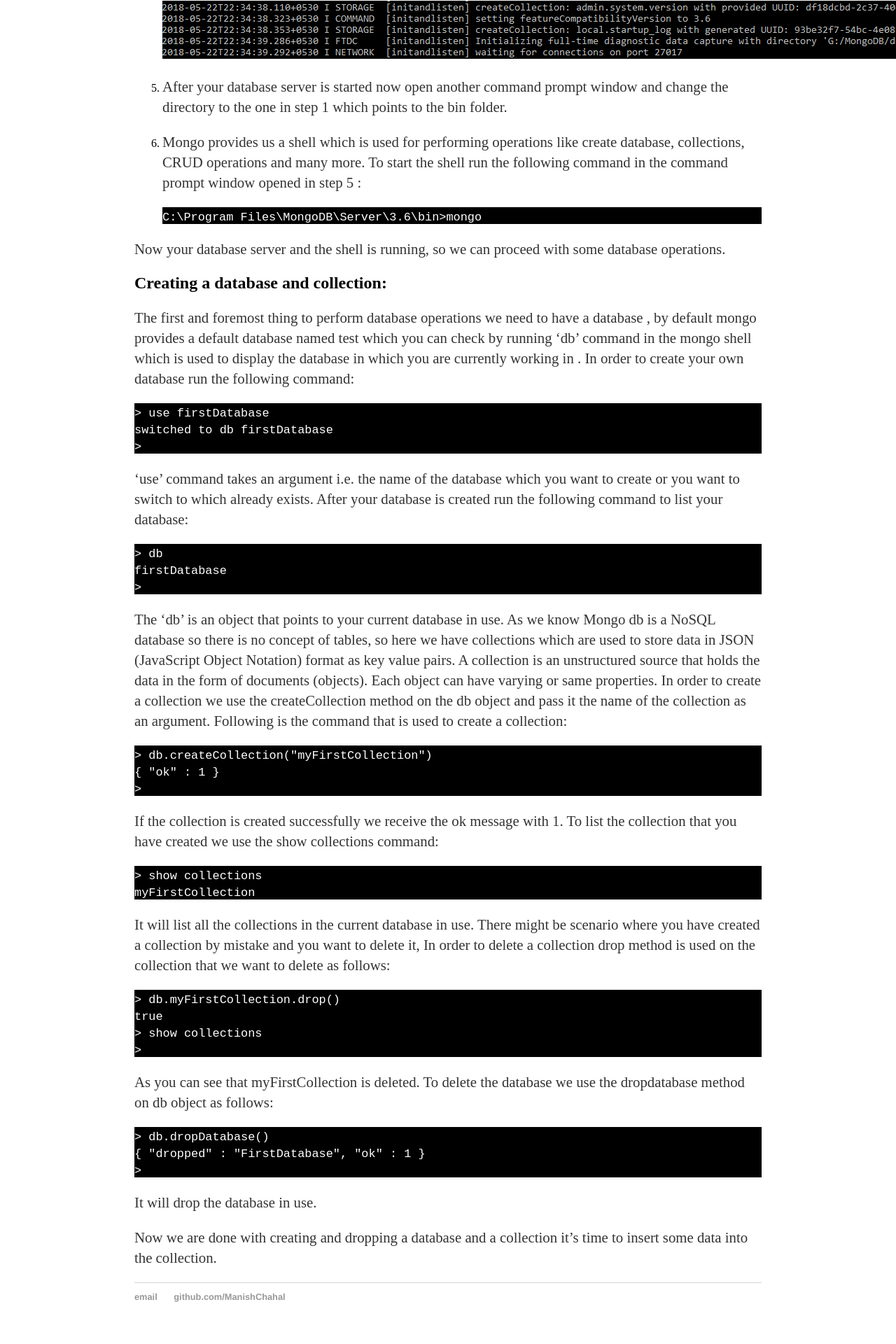
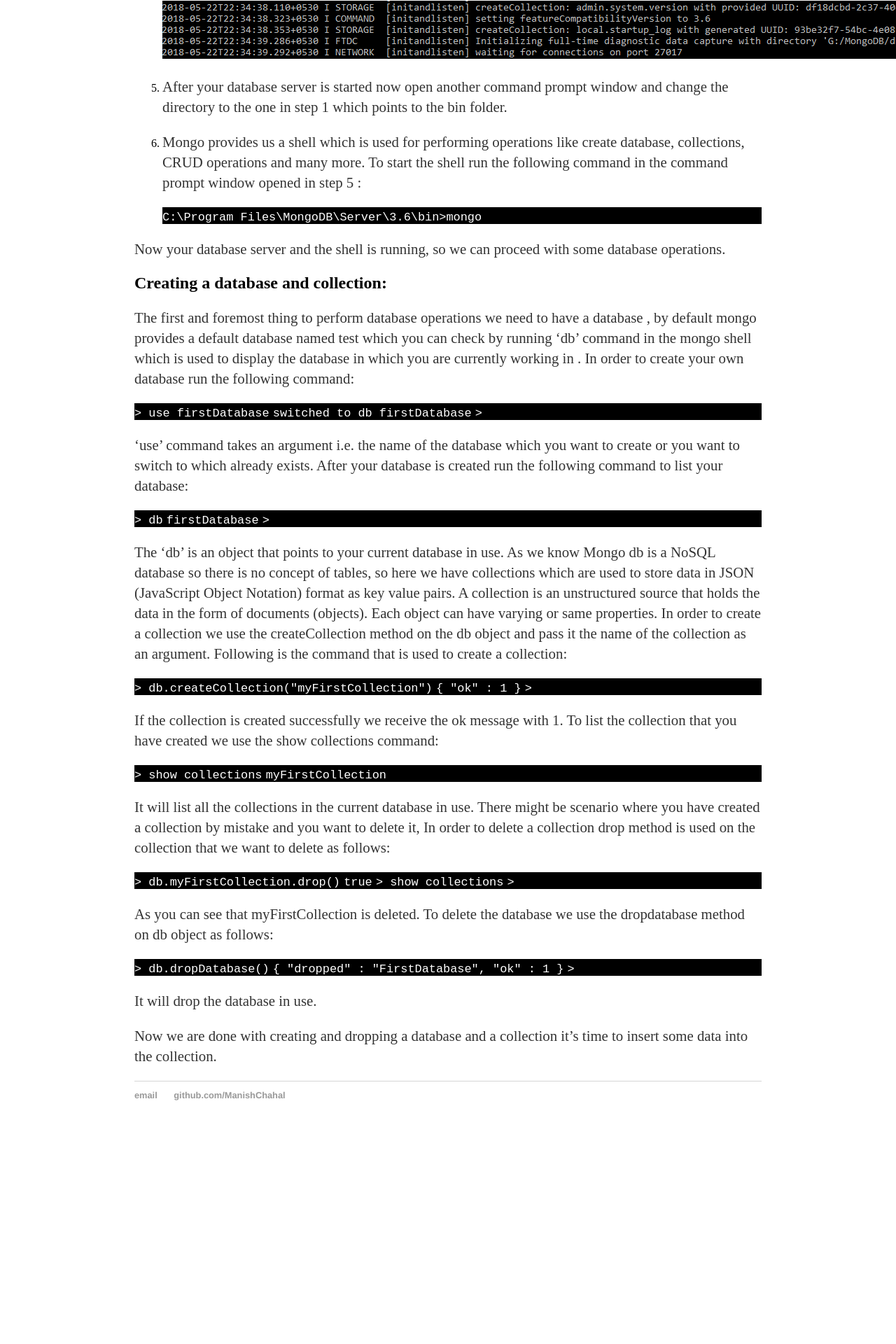
Before and after one commit to ManishChahal/manishchahal.github.io, a Jekyll site: the page built from _posts/2018-06-05-Basic-Operations-in-Mongo-Db--1.html, in a window 1280 px wide. Shown: the part 837-2757 px from the top of the page at 70% size. Built offline with Jekyll 4.4.1, drawn with Linux system fonts in a browser that asks for light colours; after the commit the page ends 2469 px from its top, so only the background shows below that.

Commit message:
Update 2018-06-05-Basic-Operations-in-Mongo-Db--1.html

```diff
--- a/_posts/2018-06-05-Basic-Operations-in-Mongo-Db--1.html
+++ b/_posts/2018-06-05-Basic-Operations-in-Mongo-Db--1.html
@@ -12,15 +12,11 @@ date: 2018-06-05
     <li><p>Point to the directory where you have installed your mongo db and go to the bin folder. For e.g.:  if it is installed in C: drive than go to C:\Program Files\MongoDB\Server\3.6\bin and copy the path from the address bar of the file explorer.</p></li>
     <li>
         <p>Open the command prompt in elevated or normal mode and change the directory to the path in above step</p>
-        <div class="code">
-            <code>C:\Program Files\MongoDB\Server\3.6\bin&gt;</code>
-        </div>
+        <div class="code"><code>C:\Program Files\MongoDB\Server\3.6\bin&gt;</code></div>
     </li>
     <li>
         <p>Run the following command to run the daemon or database server and set the location where your database files will be stored. For e.g.: if you want to store your data files in G:\MongoDB\db than give it as the command argument as follows :</p>
-        <div class="code">
-            <code>C:\Program Files\MongoDB\Server\3.6\bin&gt;mongod -dbpath "G:\MongoDB\db"</code>
-        </div>
+        <div class="code"><code>C:\Program Files\MongoDB\Server\3.6\bin&gt;mongod -dbpath "G:\MongoDB\db"</code></div>
     </li>
     <li>
         <p>You can verify whether your database server is started or not by checking the following in the command window:</p>
@@ -29,49 +25,35 @@ date: 2018-06-05
     <li><p>After your database server is started now open another command prompt window and change the directory to the one in step 1 which points to the bin folder. </p></li>
     <li>
         <p>Mongo provides us a shell which is used for performing operations like create database, collections, CRUD operations and many more. To start the shell run the following command in the command prompt window opened in step 5 :</p>
-        <div class="code">
-            <code>C:\Program Files\MongoDB\Server\3.6\bin&gt;mongo</code>
-        </div>
+        <div class="code"><code>C:\Program Files\MongoDB\Server\3.6\bin&gt;mongo</code></div>
     </li>
 </ol>
 <p>Now your database server and the shell is running, so we can proceed with some database operations.</p>
 
 <h2>Creating a database and collection: </h2>
 <p>The first and foremost thing to perform database operations we need to have a database , by default mongo provides a default database named test which you can check by running ‘db’ command in the mongo shell which is used to display the database in which you are currently working in . In order to create your own database run the following command:</p>
-<div class="code">
-    <code>&gt; use firstDatabase</code><br />
-    <code>switched to db firstDatabase</code><br />
-    <code>&gt;</code>
-</div>
+<div class="code"><code>&gt; use firstDatabase</code>
+<code>switched to db firstDatabase</code>
+<code>&gt;</code></div>
 <p>‘use’ command takes an argument i.e. the name of the database which you want to create or you want to switch to which already exists. After your database is created run the following command to list your database:</p>
-<div class="code">
-    <code>&gt; db</code><br />
-    <code>firstDatabase</code><br />
-    <code>&gt;</code>
-</div>
+<div class="code"><code>&gt; db</code>
+<code>firstDatabase</code>
+<code>&gt;</code></div>
 <p>The ‘db’ is an object that points to your current database in use. As we know Mongo db is a NoSQL database so there is no concept of tables, so here we have collections which are used to store data in JSON (JavaScript Object Notation) format as key value pairs. A collection is an unstructured source that holds the data in the form of documents (objects). Each object can have varying or same properties. In order to create a collection we use the createCollection method on the db object and pass it the name of the collection as an argument. Following is the command that is used to create a collection:</p>
-<div class="code">
-    <code>&gt; db.createCollection("myFirstCollection")</code><br />
-    <code>{ "ok" : 1 }</code><br />
-    <code>&gt;</code>
-</div>
+<div class="code"><code>&gt; db.createCollection("myFirstCollection")</code>
+<code>{ "ok" : 1 }</code>
+<code>&gt;</code></div>
 <p>If the collection is created successfully we receive the ok message with 1. To list the collection that you have created we use the show collections command:</p>
-<div class="code">
-    <code>&gt; show collections</code><br />
-    <code>myFirstCollection</code>
-</div>
+<div class="code"><code>&gt; show collections</code>
+<code>myFirstCollection</code></div>
 <p>It will list all the collections in the current database in use. There might be scenario where you have created a collection by mistake and you want to delete it, In order to delete a collection drop method is used on the collection that we want to delete as follows:</p>
-<div class="code">
-    <code>&gt; db.myFirstCollection.drop()</code><br />
-    <code>true</code><br />
-    <code>&gt; show collections</code><br />
-    <code>&gt;</code>
-</div>
+<div class="code"><code>&gt; db.myFirstCollection.drop()</code>
+<code>true</code>
+<code>&gt; show collections</code>
+<code>&gt;</code></div>
 <p>As you can see that myFirstCollection is deleted. To delete the database we use the dropdatabase method on db object as follows:</p>
-<div class="code">
-    <code>&gt; db.dropDatabase()</code><br />
-    <code>{ "dropped" : "FirstDatabase", "ok" : 1 }</code><br />
-    <code>&gt;</code>
-</div>
+<div class="code"><code>&gt; db.dropDatabase()</code>
+<code>{ "dropped" : "FirstDatabase", "ok" : 1 }</code>
+<code>&gt;</code></div>
 <p>It will drop the database in use.</p>
 <p>Now we are done with creating and dropping a database and a collection it’s time to insert some data into the collection.</p>
```
